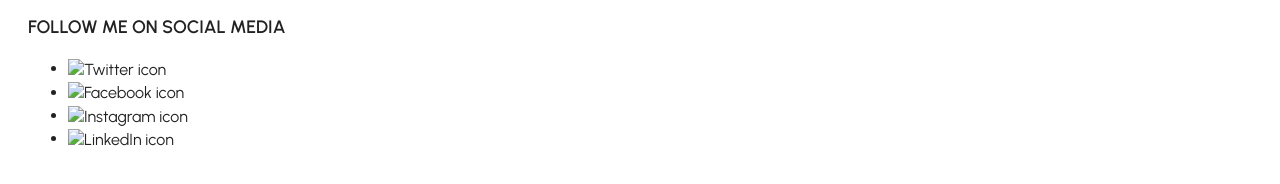
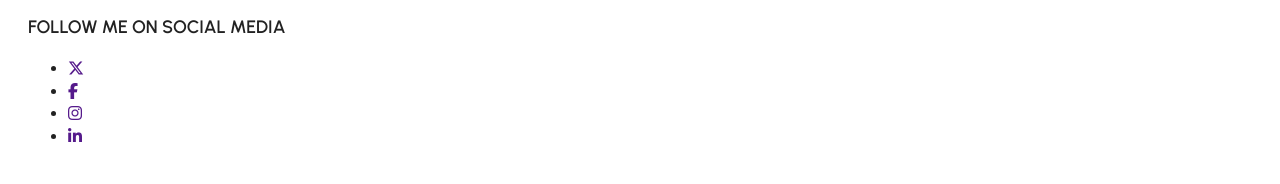
Before and after one commit to MeganWallace/photo-portfolio-site, a website built with webpack: page html5-boilerplate_v.9.0.0/index.html in a window 1280 px wide. Shown: the part 983-1167 px from the top of the page. Built offline with nearby package versions, Linux system fonts and the light colour scheme.

Commit message:
added social icons to contact section

```diff
--- a/html5-boilerplate_v.9.0.0/index.html
+++ b/html5-boilerplate_v.9.0.0/index.html
@@ -26,6 +26,8 @@
   <link rel="preconnect" href="https://fonts.googleapis.com">
   <link rel="preconnect" href="https://fonts.gstatic.com" crossorigin>
   <link href="https://fonts.googleapis.com/css2?family=Rock+Salt&family=Urbanist:wght@400;600&display=swap" rel="stylesheet">
+  <!-- FontAwesome -->
+  <script src="https://kit.fontawesome.com/cfa1c0bdb4.js" crossorigin="anonymous"></script>
 </head>
 
 <body>
@@ -79,10 +81,22 @@
     <div>
       <h3>Follow me on social media</h3>
       <ul>
-        <li><a><img src="" alt="Twitter icon"></a></li>
-        <li><a><img src="" alt="Facebook icon"></a></li>
-        <li><a><img src="" alt="Instagram icon"></a></li>
-        <li><a><img src="" alt="LinkedIn icon"></a></li>
+        <li><a href=""> <!-- Semantic Web Fonts-based Icon -->
+            <i aria-hidden="true" class="fa-brands fa-x-twitter"></i>
+            <span class="fa-sr-only">Dorothy's Twitter account</span>
+          </a></li>
+        <li><a href=""> <!-- Semantic Web Fonts-based Icon -->
+          <i aria-hidden="true" class="fa-brands fa-facebook-f"></i>
+          <span class="fa-sr-only">Dorothy's Facebook account</span>
+        </a></li>
+        <li><a href=""> <!-- Semantic Web Fonts-based Icon -->
+          <i aria-hidden="true" class="fa-brands fa-instagram"></i>
+          <span class="fa-sr-only">Dorothy's Instagram account</span>
+        </a></li>
+        <li><a href=""> <!-- Semantic Web Fonts-based Icon -->
+          <i aria-hidden="true" class="fa-brands fa-linkedin-in"></i>
+          <span class="fa-sr-only">Dorothy's LinkedIn account</span>
+        </a></li>
     </ul>
     </div>
   </footer>
```
